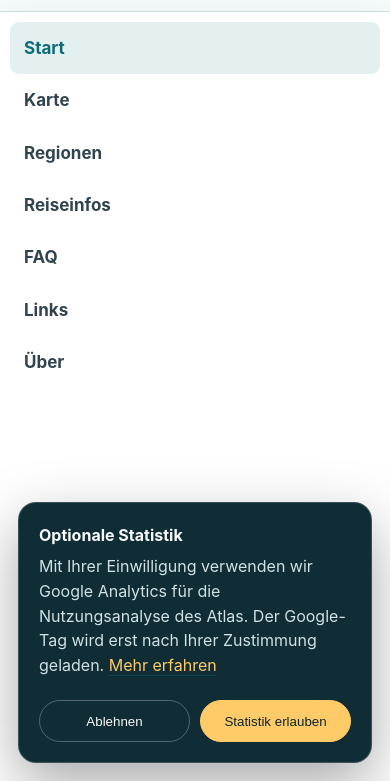
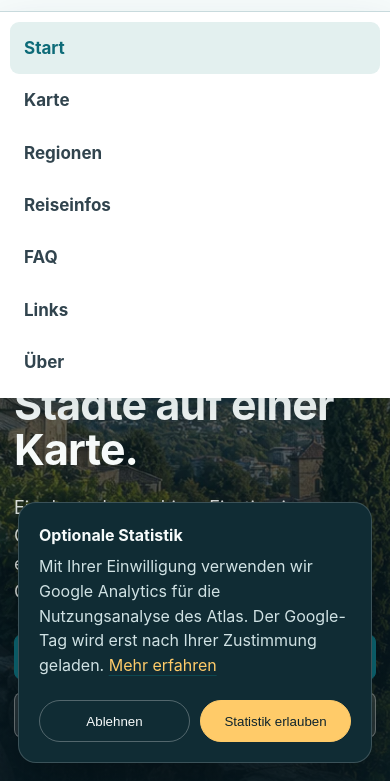
Before and after one commit to sandroabashishvili/georgien-atlas, a plain HTML site: page index.html in a window 390 px wide. Both pictures are taken after a click on the button "Menü". Shown: the part 63-844 px from the top of the page. Drawn offline with Linux system fonts and the light colour scheme.

Commit message:
Use compact dropdown mobile navigation

```diff
--- a/assets/css/parts/base.css
+++ b/assets/css/parts/base.css
@@ -129,6 +129,7 @@ a:hover {
   top: 0;
   z-index: 1000;
   isolation: isolate;
+  overflow: visible;
   border-bottom: 1px solid rgba(200, 218, 221, 0.9);
   background: rgba(247, 251, 251, 0.96);
   backdrop-filter: blur(10px);
--- a/assets/css/parts/responsive.css
+++ b/assets/css/parts/responsive.css
@@ -28,13 +28,14 @@
   }
 
   .nav {
-    position: fixed !important;
-    top: 74px !important;
+    position: absolute !important;
+    top: 100% !important;
     right: 0 !important;
-    bottom: 0 !important;
+    bottom: auto !important;
     left: 0 !important;
     z-index: 2147483647 !important;
-    height: calc(100svh - 74px) !important;
+    height: auto !important;
+    max-height: calc(100svh - 86px) !important;
     inset: 74px 0 0;
     display: none;
     flex-direction: column;
```
